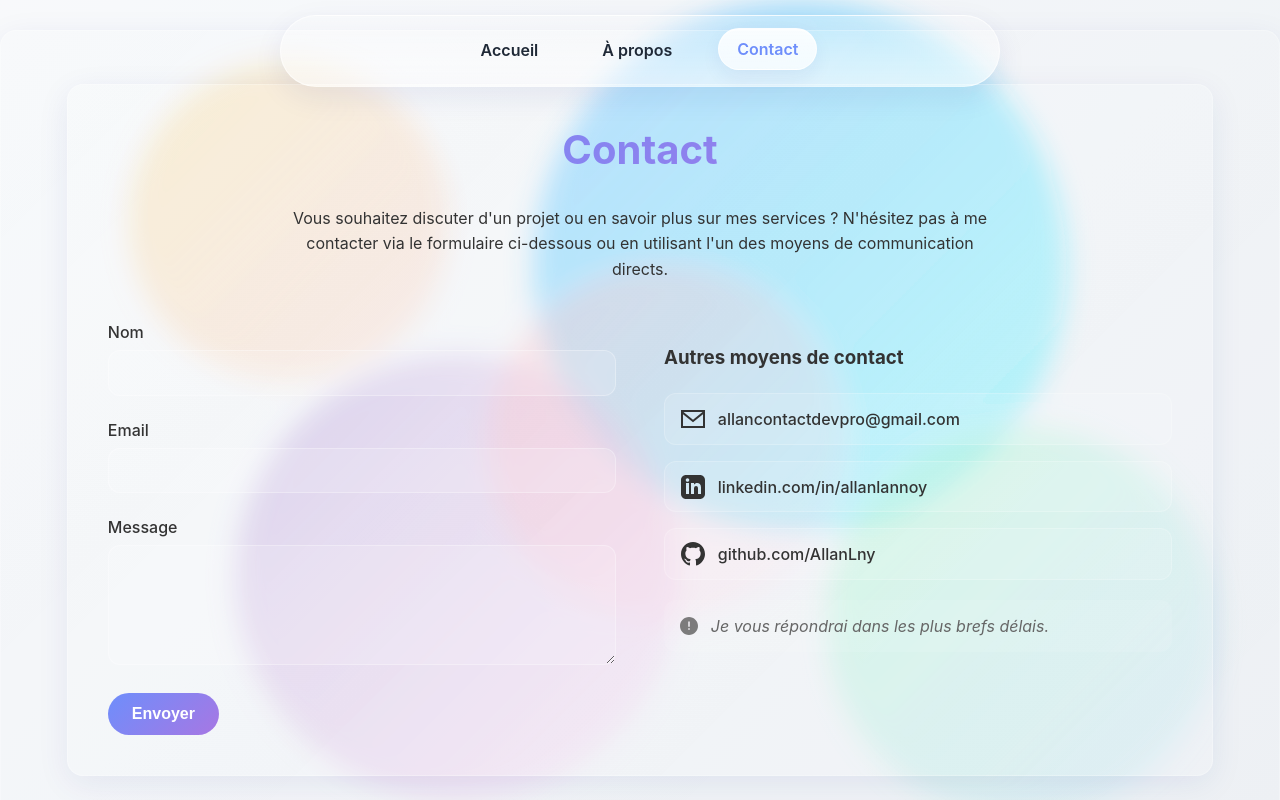
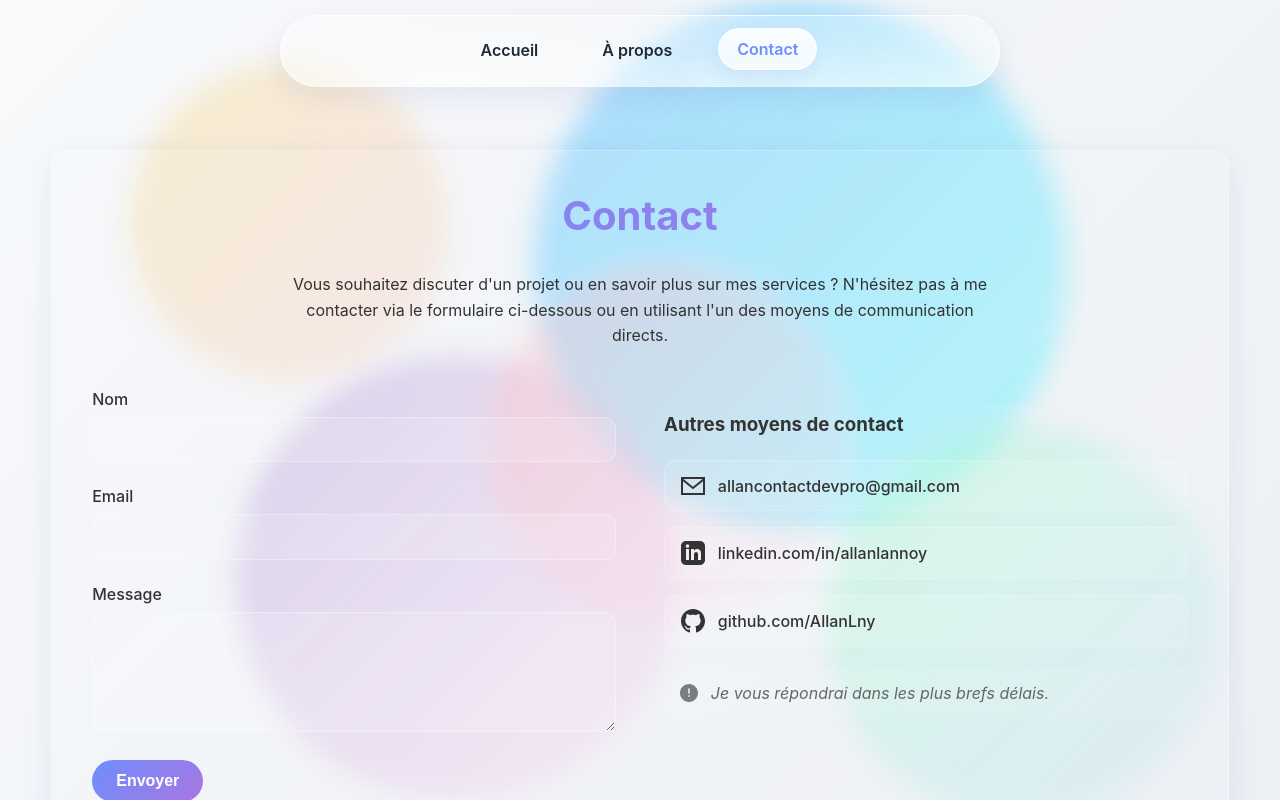
Before and after one commit to AllanLny/Portfolio, a React (Vite) app: page /contact in a window 1280 px wide. Built offline with nearby package versions, Linux system fonts and the light colour scheme; no server answers.

Commit message:
feat(reco.json): add news reco

```diff
--- a/src/data/recommendations.json
+++ b/src/data/recommendations.json
@@ -4,15 +4,27 @@
     "text": "J'ai eu le plaisir de superviser le travail d'Allan chez Sudo, où il a démontré une réelle capacité à apprendre et s'adapter dans un environnement techniquemen exigeant. Curieux, passionné et autonome, il s'épanouit particulièrement dans les environnements exploratoires. Il s'est rapidement approprié des technologies comme Terraform et le cloud Google, jusqu'à concevoir et déployer de bout en bout une chaîne de traitement event-driven, de l'infrastructure à la logique applicative. Allan apporte aussi une vision front et produit, avec un vrai sens du résultat, et toujours un excellent esprit d'équipe. Je le recommande vivement pour tout projet cloud ou full stack, en ESN comme chez un client final."
   },
   {
-    "author": "Pierre Lague, PhD Student @ INRIA Rennes, Direction Générale de l’Armement, Université d’Angers",
-    "text" : "J’ai eu la chance de collaborer avec Allan pendant son alternance chez Sudo, et ce qui m’a le plus impressionné, c’est sa capacité à allier une expertise technique polyvalente à un savoir-être remarquable. Il a su prendre en main un projet ambitieux de zéro, en concevant des architectures Cloud complètes sur GCP, en automatisant des pipelines serverless, et en développant un SaaS multi-client (React, FastAPI, PostgreSQL) tout en intégrant des optimisations FinOps et GreenOps. Son approche rigoureuse et innovante a permis de résoudre des défis techniques complexes, tout en garantissant la scalabilité et la sécurité des solutions. Mais ce qui le distingue vraiment, c’est son engagement humain. Toujours positif, ouvert et disponible, Allan a su créer une dynamique d’équipe exceptionnelle. Que ce soit pour partager ses connaissances, résoudre un problème technique sous pression ou simplement soutenir ses collègues, il fait preuve d’une intégrité, d’une bienveillance et d’une proactivité qui inspirent confiance. Son esprit d’équipe, sa curiosité et son sens du partage en font un collaborateur précieux, capable de fédérer et de motiver ceux qui l’entourent. Un profil à la fois technique et humain, qui allie compétence, polyvalence et une énergie contagieuse. Je le recommande vivement à toute équipe en quête d’un talent complet!"
+    "author": "Nassim Kissi, Développeur Full Stack @ Sudo | Externship @ Leroy Merlin",
+    "text": "J'ai eu la chance d'accompagner Allan durant toute son alternance et je peux dire qu'il a largement dépassé mes attentes.\n\nDès le départ, il s'est distingué par sa curiosité, son implication et sa capacité à progresser rapidement. Allan a mené avec succès un projet complet, de la conception jusqu'à la mise en production, en faisant preuve d'une réelle autonomie et d'une grande rigueur. Côté technique, il maîtrise des stacks variées comme React, Python (FastAPI), PostgreSQL, Google Cloud, et possède également de solides compétences en DevOps notamment avec des outils comme Terraform et GitHub Actions.\n\nMais ce qui fait vraiment la différence chez Allan, ce sont ses qualités humaines : toujours positif, à l'écoute et force de proposition, il contribue à créer une dynamique d'équipe saine et motivante. Collaborer avec lui, c'est à la fois agréable et stimulant.\n\nEn résumé, Allan allie compétence technique et savoir-être exemplaire. Je le recommande vivement à toute équipe qui souhaite s'entourer d'un profil fiable, talentueux et humainement précieux."
+  },
+  {
+    "author": "Pierre Lague, PhD Student @ INRIA Rennes, Direction Générale de l'Armement, Université d'Angers",
+    "text": "J'ai eu la chance de collaborer avec Allan pendant son alternance chez Sudo, et ce qui m'a le plus impressionné, c'est sa capacité à allier une expertise technique polyvalente à un savoir-être remarquable. Il a su prendre en main un projet ambitieux de zéro, en concevant des architectures Cloud complètes sur GCP, en automatisant des pipelines serverless, et en développant un SaaS multi-client (React, FastAPI, PostgreSQL) tout en intégrant des optimisations FinOps et GreenOps. Son approche rigoureuse et innovante a permis de résoudre des défis techniques complexes, tout en garantissant la scalabilité et la sécurité des solutions. Mais ce qui le distingue vraiment, c'est son engagement humain. Toujours positif, ouvert et disponible, Allan a su créer une dynamique d'équipe exceptionnelle. Que ce soit pour partager ses connaissances, résoudre un problème technique sous pression ou simplement soutenir ses collègues, il fait preuve d'une intégrité, d'une bienveillance et d'une proactivité qui inspirent confiance. Son esprit d'équipe, sa curiosité et son sens du partage en font un collaborateur précieux, capable de fédérer et de motiver ceux qui l'entourent. Un profil à la fois technique et humain, qui allie compétence, polyvalence et une énergie contagieuse. Je le recommande vivement à toute équipe en quête d'un talent complet!"
   },
   {
     "author": "Yuzhe Zhu, Data Scientist / Machine Learning Engineer @ Sudo",
-    "text" : "Je recommande vivement Allan, un développeur Full-Stack / DevOps aussi talentueux que polyvalent. Il allie une grande maîtrise des infrastructures cloud sur GCP au développement d'applications SaaS modernes. Son expertise sur les optimisations FinOps et GreenOps est un atout rare et précieux. Proactif, fiable et excellent coéquipier, Allan est une recrue de choix pour toute équipe en quête de performance."
+    "text": "Je recommande vivement Allan, un développeur Full-Stack / DevOps aussi talentueux que polyvalent. Il allie une grande maîtrise des infrastructures cloud sur GCP au développement d'applications SaaS modernes. Son expertise sur les optimisations FinOps et GreenOps est un atout rare et précieux. Proactif, fiable et excellent coéquipier, Allan est une recrue de choix pour toute équipe en quête de performance."
   },
   {
     "author": "Jordi Charpentier, Lead Dev @ Genoscope | Mentor @ OpenClassrooms",
     "text": "J'ai eu l'occasion de superviser le travail de Allan lors de sa formation dans le parcours Développeur Web chez Openclassrooms dans le cadre de mon rôle de mentor sur cette plateforme. Le travail d'Allan tout au long de son parcours chez Openclassrooms m'a permis de voir ses nombreuses qualités : La persévérance, Son excellente communication, Sa capacité d'apprentissage. Toutes ces raisons me font croire qu'Allan sera un élément moteur de votre entreprise dans laquelle il s'intégrera."
+  },
+  {
+    "author": "Wajigh Tebni, Apprenticeship Ops Engineer @ Leroy Merlin",
+    "text": "J'ai eu la chance de collaborer avec Allan pendant 4 mois d'alternance, et ce fut une très bonne expérience de travail en équipe. Allan est un développeur fullstack/DevOps qui maîtrise vraiment bien les technologies qu'il utilise et qui progresse de manière impressionnante.\n\nCe qui distingue Allan, c'est sa capacité à allier expertise technique et qualités relationnelles exceptionnelles. Son énergie positive et son enthousiasme naturel créent une dynamique de travail stimulante qui pousse toute l'équipe à donner le meilleur d'elle-même.\n\nAllan possède également un excellent esprit d'équipe. Toujours prêt à partager ses connaissances ou à donner un coup de main, il fait preuve d'une générosité et d'une bienveillance qui rendent la collaboration fluide et agréable. Sa capacité d'adaptation et sa curiosité technique en font un atout précieux pour toute organisation.\n\nJe recommande Allan sans hésitation pour tout poste en développement fullstack ou DevOps. C'est le type de professionnel qui combine parfaitement compétences techniques de haut niveau et soft skills remarquables."
+  },
+  {
+    "author": "Yasmine Bensalem, Master Marketing Digital @ Skema Business School",
+    "text": "C'est avec grand plaisir que je recommande Allan. En tant qu'ingénieur DevOps & Full-Stack, il a su allier expertise technique et sens du collectif. Travailler à ses côtés a toujours été un vrai plus : il est constamment disponible, à l'écoute et sait donner les bons conseils pour accompagner et soutenir son équipe.\n\nAu-delà de ses compétences remarquables en DevOps et en développement, Allan se distingue par sa capacité à transmettre ses connaissances avec clarté et patience. Véritable repère pour l'équipe, il a marqué notre collaboration autant par son professionnalisme que par sa bienveillance.\n\nToujours positif et impliqué, Allan a su créer une atmosphère de travail motivante et collaborative, renforçant la cohésion et l'efficacité collective.\n\nToute organisation aurait la chance de pouvoir compter sur un collaborateur aussi compétent qu'humain."
   }
 ]
--- a/src/pages/Contact.jsx
+++ b/src/pages/Contact.jsx
@@ -80,8 +80,7 @@ export default function Contact() {
   }, []);
 
   return (
-    <section className="contact-section">
-      <div className="liquid-glass contact-container">
+      <section className="liquid-glass contact-container">
         <h2>Contact</h2>
         <p className="contact-intro">
           Vous souhaitez discuter d'un projet ou en savoir plus sur mes services ? N'hésitez pas à me contacter via le formulaire ci-dessous ou en utilisant l'un des moyens de communication directs.
@@ -226,7 +225,6 @@ export default function Contact() {
             </div>
           </div>
         </div>
-      </div>
     </section>
   );
 }
--- a/src/pages/Contact.scss
+++ b/src/pages/Contact.scss
@@ -1,15 +1,7 @@
-.contact-section {
-  min-height: calc(100vh);
-  display: flex;
-  align-items: center;
-  justify-content: center;
-  padding: 2rem 1rem;
-  margin-top: 30px;
-
-
-  .contact-container {
+    .contact-container {
     width: min(1200px, 92%);
     margin: 0 auto;
+    margin-top: 150px;
     padding: 2.5rem;
 
     h2 {
@@ -184,7 +176,7 @@
       }
     }
   }
-}
+
 
 @keyframes fadeIn {
   from {
```
